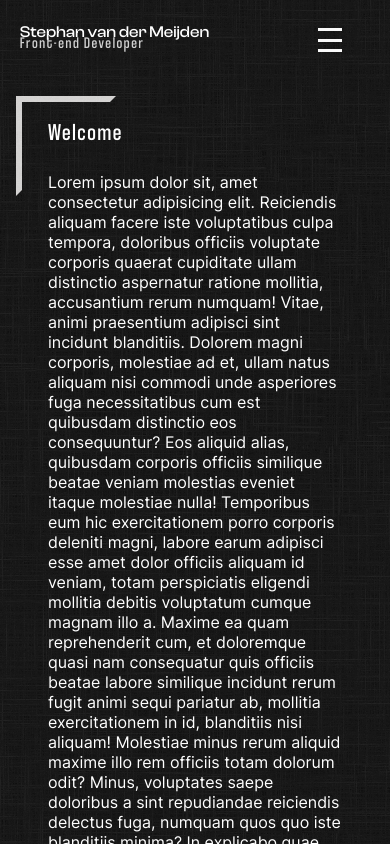
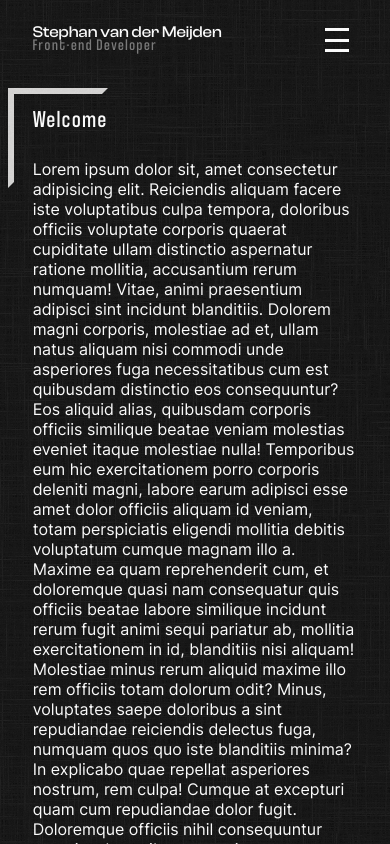
Before and after one commit to aevitas1/portfolio_v2, a React (Vite) app: page / in a window 390 px wide. Shown: the top 844 px of the page. Built offline with nearby package versions, Linux system fonts and the light colour scheme.

Commit message:
Changed colors, reduces padding for mobile

```diff
--- a/src/components/content/contentblock/contentblock.module.scss
+++ b/src/components/content/contentblock/contentblock.module.scss
@@ -3,7 +3,7 @@
 .content_wrapper {
   .content {
     position: relative;
-    width: min(800px, 100vw);
+    width: 800px;
     height: calc(var.$pageContentHeight - var.$defaultHeight);
     padding: var.$defaultPadding calc(var.$defaultPadding + var.$borderWidth);
     .content_inner {
@@ -34,12 +34,15 @@
     @media screen and (max-width: 768px) {
       height: auto;
       min-height: calc(var(--vh) - var.$defaultHeight);
-      // padding: calc(var.$defaultPadding / 2)
-      //   calc(calc(var.$defaultPadding / 2) + var.$borderWidth);
       .content_inner {
         height: auto;
         min-height: calc(var(--vh) - calc(var.$defaultHeight + 10rem));
       }
+    }
+
+    @media screen and (max-width: 400px) {
+      padding: calc(var.$defaultPadding / 1.5)
+        calc(calc(var.$defaultPadding / 1.5) + calc(var.$borderWidth * 0.75));
     }
 
     &::before,
@@ -66,8 +69,8 @@
     &::before {
       border-top: var.$borderWidth solid transparent;
       border-left: var.$borderWidth solid transparent;
-      left: 1rem;
-      top: 1rem;
+      left: 0.5rem;
+      top: 0.5rem;
       clip-path: polygon(0 0, 0% 100%, 100% 0);
       @media screen and (max-width: 400px) {
         border-top: calc(var.$borderWidth * 0.75) solid transparent;
@@ -77,8 +80,8 @@
     &::after {
       border-bottom: var.$borderWidth solid transparent;
       border-right: var.$borderWidth solid transparent;
-      bottom: 1rem;
-      right: 1rem;
+      bottom: 0.5rem;
+      right: 0.5rem;
       clip-path: polygon(100% 100%, 0% 100%, 100% 0);
       @media screen and (max-width: 400px) {
         border-bottom: calc(var.$borderWidth * 0.75) solid transparent;
--- a/src/components/content/logo/logo.module.scss
+++ b/src/components/content/logo/logo.module.scss
@@ -14,8 +14,8 @@
     }
     h4 {
       z-index: 1;
-      opacity: 0.8;
-      transform: translateY(-0.3rem);
+      color: var.$primaryHover;
+      transform: translateY(-0.2rem);
     }
   }
 }
--- a/src/components/content/mobilemenu/mobilemenu.module.scss
+++ b/src/components/content/mobilemenu/mobilemenu.module.scss
@@ -2,6 +2,8 @@
 
 .mobile_menu_wrapper {
   z-index: 1000;
+  display: flex;
+  align-items: center;
   @media screen and (min-width: 1280px) {
     display: none;
   }
@@ -9,8 +11,8 @@
     $timing: 500ms;
     cursor: pointer;
 
-    height: 80px;
-    width: 80px;
+    height: 40px;
+    width: 40px;
     display: flex;
     justify-content: center;
     align-items: center;
@@ -29,7 +31,7 @@
     .middle_bar,
     .bottom_bar {
       height: 3px;
-      background-color: var.$defaultHeader;
+      background-color: var.$primary;
       width: 100%;
     }
 
--- a/src/components/content/navblock/navblock.module.scss
+++ b/src/components/content/navblock/navblock.module.scss
@@ -64,8 +64,5 @@
       top: var.$defaultHeight;
       max-height: calc(var(--vh) - var.$defaultHeight);
     }
-    // @media screen and (max-width: 768px) {
-    //   height: calc(var(--vh) - var.$defaultHeight);
-    // }
   }
 }
--- a/src/components/content/topbar/topbar.module.scss
+++ b/src/components/content/topbar/topbar.module.scss
@@ -4,8 +4,9 @@
   height: var.$defaultHeight;
   display: flex;
   justify-content: space-between;
-  padding: 0 var.$defaultPadding;
-  @media screen and (max-width: 768px) {
-    padding: 0 calc(var.$defaultPadding / 2);
+  padding: 0 calc(var.$defaultPadding + var.$borderWidth);
+  @media screen and (max-width: 400px) {
+    padding: calc(var.$defaultPadding / 1.5)
+      calc(calc(var.$defaultPadding / 1.5) + calc(var.$borderWidth * 0.75));
   }
 }
--- a/src/styles/var.scss
+++ b/src/styles/var.scss
@@ -20,12 +20,10 @@ $headerFont: coolvetica condensed rg;
 $logoFont: ClashDisplay;
 $textFont: Inter;
 /*<-- Color -->*/
-$defaultHeader: #fafafa;
-$primary: #fff;
-$secondary: #fff;
-$primaryHover: #444;
+$primary: #fafafa;
+$primaryHover: #7a7a7a;
 $transition: 0.25s ease-out all;
 $defaultPadding: 2.5rem;
 $pageContentHeight: max(70vh, 700px);
 $borderWidth: 0.5rem;
-$defaultHeight: 80px;
+$defaultHeight: 5rem;
```
